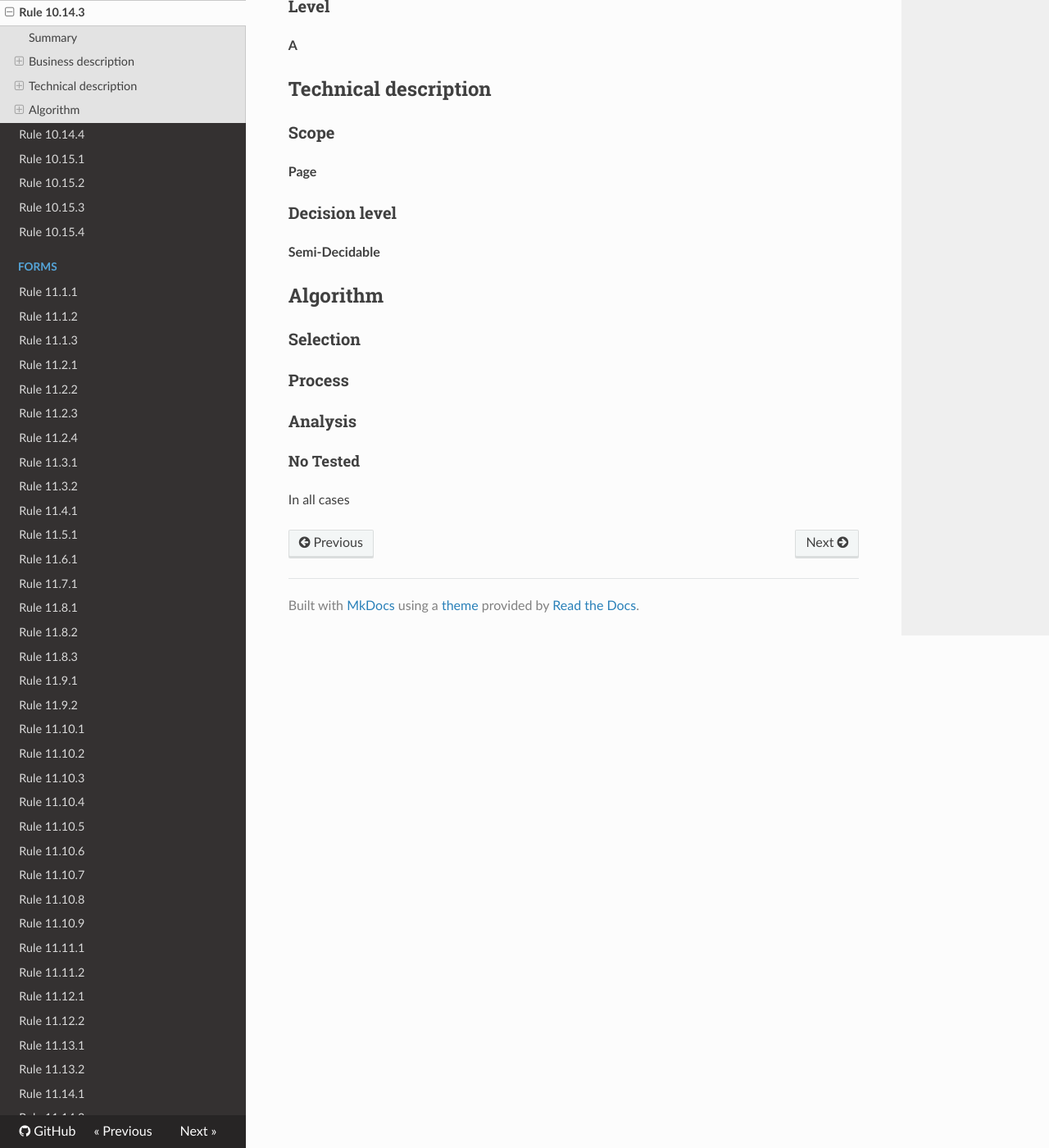
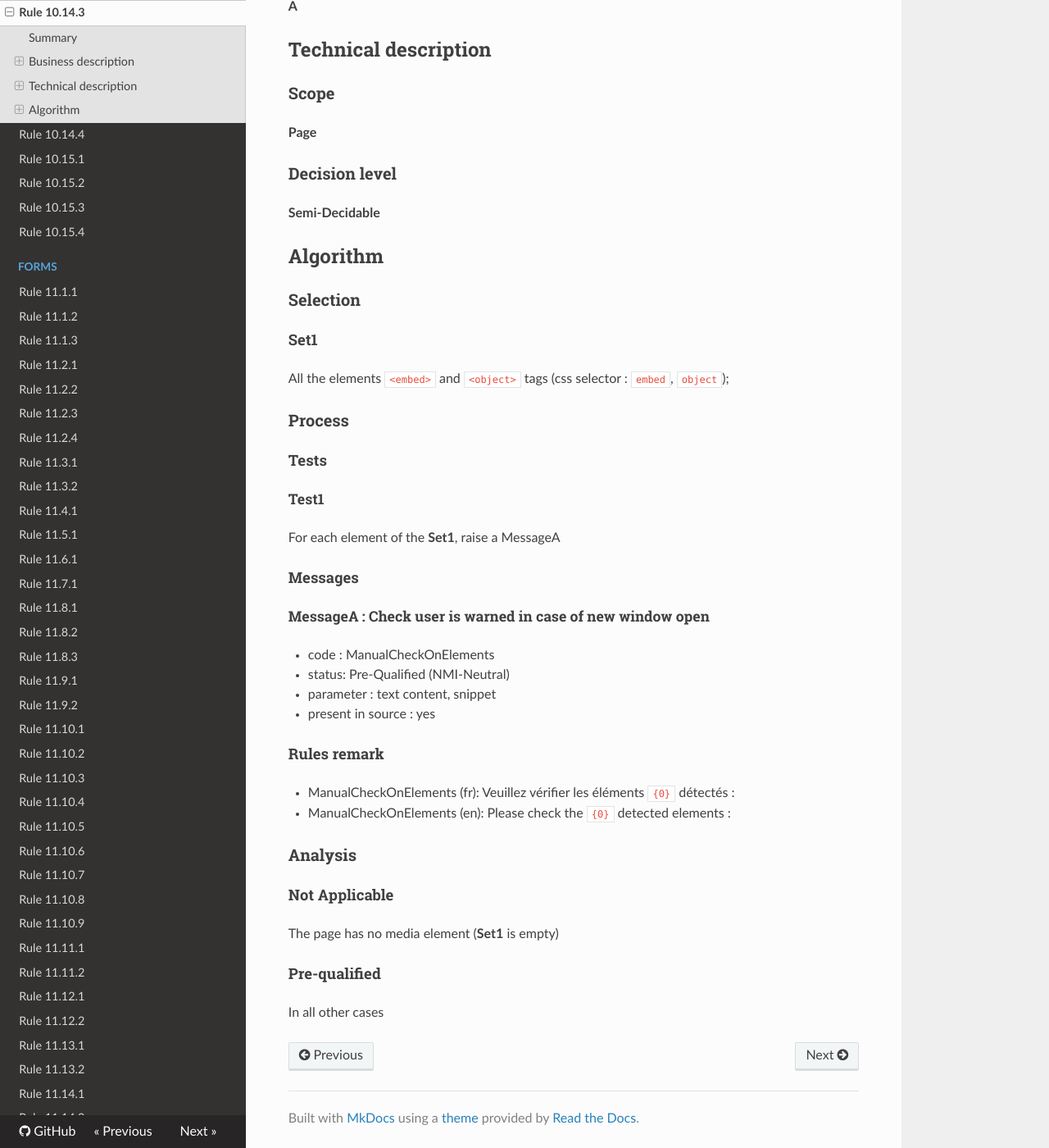
Before and after one commit to Tanaguru/RGAA3-2016, an MkDocs documentation site: the page built from docs/Rule-10-14-3.md, in a window 1280 px wide and 1400 px high, scrolled down 644 px. Shown: the whole window at 82% size. Built offline with MkDocs 1.6.1, drawn with Linux system fonts in a browser that asks for light colours; nearby versions of some CDN libraries; old or Windows-style settings are respelled for this version of MkDocs.

Commit message:
Update sample test 10.14.3

```diff
--- a/docs/Rule-10-14-3.md
+++ b/docs/Rule-10-14-3.md
@@ -36,10 +34,38 @@ Dans chaque page Web, pour chaque <a href="http://references.modernisation.gouv.
 
 ### Selection
 
+#### Set1
+
+All the elements `<embed>` and `<object>` tags (css selector : `embed`, `object`);
+
 ### Process
+
+#### Tests
+
+##### Test1
+
+For each element of the **Set1**, raise a MessageA
+
+#### Messages
+
+##### MessageA : Check user is warned in case of new window open
+
+-   code : ManualCheckOnElements
+-   status: Pre-Qualified (NMI-Neutral)
+-   parameter : text content, snippet
+-   present in source : yes
+
+#### Rules remark
+
+ * ManualCheckOnElements (fr): Veuillez v&eacute;rifier les &eacute;l&eacute;ments <code>{0}</code> d&eacute;tect&eacute;s :
+ * ManualCheckOnElements (en): Please check the <code>{0}</code> detected elements :
 
 ### Analysis
 
-#### No Tested
+#### Not Applicable
 
-In all cases
+The page has no media element (**Set1** is empty)
+
+#### Pre-qualified
+
+In all other cases
```
Also changed, not shown: other parts of docs/Rule-10-14-3.md (+3 -5 lines).
